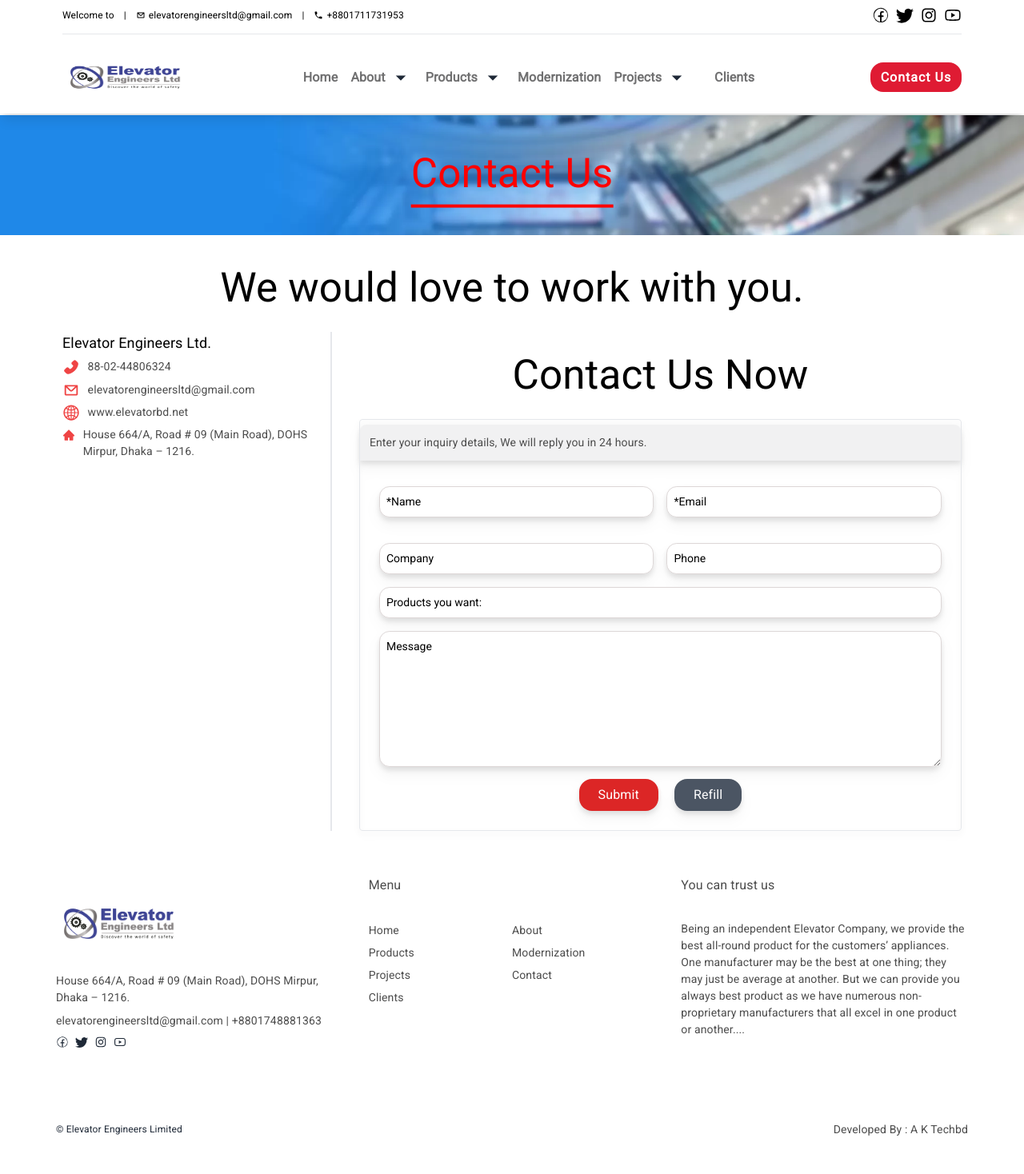
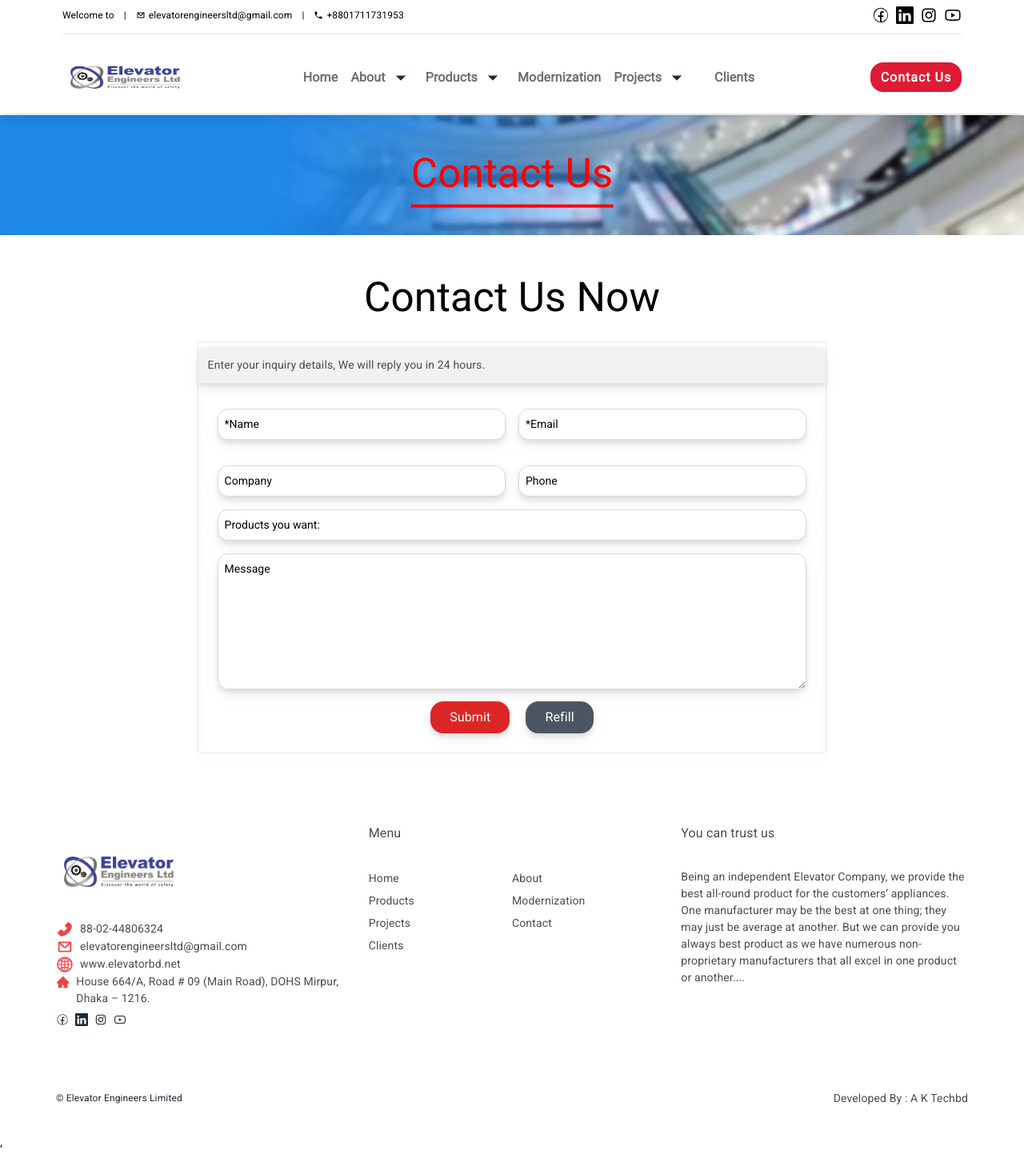
Before and after one commit to showkotus/elevator, a React (Vite) app: page /contact in a window 1280 px wide. Shown: the top 1468 px of the page at 80% size. After the commit the page ends 1440 px from the top, so only its background shows below. Built offline with nearby package versions, Linux system fonts and the light colour scheme.

Commit message:
modify footer, contact us page, managaing director massage

```diff
--- a/src/components/Footer/Footer.jsx
+++ b/src/components/Footer/Footer.jsx
@@ -1,21 +1,29 @@
 import { Link } from "react-router-dom";
 import logo from '../../assets/navbar/navbarLogo.png'
 import { CiFacebook } from 'react-icons/ci'
-import { BsTwitter } from 'react-icons/bs'
-import { AiOutlineInstagram, AiOutlineYoutube } from 'react-icons/ai'
+import { BsLinkedin } from 'react-icons/bs'
+import { AiFillHome, AiFillPhone, AiOutlineGlobal, AiOutlineInstagram, AiOutlineYoutube } from 'react-icons/ai'
 import './Footer.css'
+import { CgMail } from "react-icons/cg";
 const Footer = () => {
     return (
         <footer className="footer-container">
             <div className="container p-4 lg:p-0">
                 <div className="grid grid-cols-1  md:grid-cols-3 py-12 gap-8">
                     <div>
-                        <img src={logo} alt="logo of the company" width={156} height={56} />
+                        {/* <img src={logo} alt="logo of the company" width={156} height={56} />
                         <p className="mb-2"><span> House 664/A, Road # 09 (Main Road), DOHS Mirpur, Dhaka – 1216.</span></p>
-                        <p className="mb-2"> elevatorengineersltd@gmail.com | +8801748881363</p>
+                        <p className="mb-2"> elevatorengineersltd@gmail.com | +8801748881363</p> */}
+                        <div>
+                            <img src={logo} alt="logo of the company" width={156} height={56} />
+                            <p className="flex gap-x-2"><AiFillPhone size={22} className='text-red-500' /> <span>88-02-44806324</span></p>
+                            <p className="flex gap-x-2"><CgMail size={22} className='text-red-500' /> <span>elevatorengineersltd@gmail.com</span></p>
+                            <p className="flex gap-x-2"><AiOutlineGlobal size={22} className='text-red-500' /> <span>www.elevatorbd.net</span></p>
+                            <p className="flex gap-x-2"><AiFillHome size={22} className='text-red-500' /> <span> House 664/A, Road # 09 (Main Road), DOHS Mirpur, Dhaka – 1216.</span></p>
+                        </div>
                         <div className='flex items-center gap-x-2 mt-2'>
                             <CiFacebook />
-                            <BsTwitter />
+                            <BsLinkedin />
                             <AiOutlineInstagram />
                             <AiOutlineYoutube />
                         </div>
@@ -38,10 +46,10 @@
                     <div>
                         <h2>You can trust us</h2>
                         <p className="my-6">Being an independent Elevator Company, we provide the best all-round product for
-the customers’ appliances. One manufacturer may be the best at one thing; they
-may just be average at another. But we can provide you always best product as we
-have numerous non-proprietary manufacturers that all excel in one product or
-another....</p>
+                            the customers’ appliances. One manufacturer may be the best at one thing; they
+                            may just be average at another. But we can provide you always best product as we
+                            have numerous non-proprietary manufacturers that all excel in one product or
+                            another....</p>
                         {/* <button className="primaryButton rounded-2xl mt-5">Contact Us</button> */}
                     </div>
                 </div>
--- a/src/components/Navbar/Navbar.jsx
+++ b/src/components/Navbar/Navbar.jsx
@@ -8,7 +8,7 @@
 import { useContext, useEffect, useState } from 'react';
 import './Navbar.css'
 import { NavbarContext } from '../../context/ContextProvider';
-import { BsTwitter } from 'react-icons/bs';
+import { BsLinkedin } from 'react-icons/bs';
 import { CiFacebook } from 'react-icons/ci';
 import { AiOutlineInstagram, AiOutlineYoutube } from 'react-icons/ai';
 const Navbar = () => {
@@ -127,7 +127,7 @@
             <header className='container'>
                 <nav className={`custom-nav  ${isBanner && !shownav ? 'bg-white lg:bg-transparent hoverEffect' : 'bg-white'}`}>
                     <div>
-                        <Link onClick={() => setMdNav(false)} to={'/'}><img src={logo} alt="logo of the website" className='h-[90px] w-[156px] bg-white' /></Link>
+                        <Link onClick={() => setMdNav(false)} to={'/'}><img src={logo} alt="logo of the website" className='h-[90px] w-[156px]' /></Link>
                     </div>
                     <div className='hidden lg:block'>
                         <ul>
@@ -147,7 +147,7 @@
                     </ul>
                     <div className='flex items-center justify-center gap-x-4 my-6'>
                             <CiFacebook size={34} className='hover:text-red-500 cursor-pointer icon' />
-                            <BsTwitter size={34} className='hover:text-red-500 cursor-pointer icon' />
+                            <BsLinkedin size={34} className='hover:text-red-500 cursor-pointer icon' />
                             <AiOutlineInstagram size={34} className='hover:text-red-500 cursor-pointer icon' />
                             <AiOutlineYoutube size={34} className='hover:text-red-500 cursor-pointer icon' />
                         </div>
--- a/src/components/UpperNav/UpperNav.jsx
+++ b/src/components/UpperNav/UpperNav.jsx
@@ -1,7 +1,7 @@
 import { CgMail } from 'react-icons/cg'
 import { IoMdCall } from 'react-icons/io'
 import { CiFacebook } from 'react-icons/ci'
-import { BsTwitter } from 'react-icons/bs'
+import { BsLinkedin } from 'react-icons/bs'
 import { AiOutlineInstagram, AiOutlineYoutube } from 'react-icons/ai'
 import '../Navbar/Navbar.css'
 // eslint-disable-next-line react/prop-types
@@ -22,7 +22,7 @@
                     <div className={`${isBanner && !shownav ? "text-white" : "text-black"}`}>
                         <div className='flex items-center gap-x-2'>
                             <CiFacebook size={22} className='hover:text-red-500 cursor-pointer icon' />
-                            <BsTwitter size={22} className='hover:text-red-500 cursor-pointer icon' />
+                            <BsLinkedin size={22} className='hover:text-red-500 cursor-pointer icon' />
                             <AiOutlineInstagram size={22} className='hover:text-red-500 cursor-pointer icon' />
                             <AiOutlineYoutube size={22} className='hover:text-red-500 cursor-pointer icon' />
                         </div>
--- a/src/pages/Contact/Contact.jsx
+++ b/src/pages/Contact/Contact.jsx
@@ -1,34 +1,32 @@
 import './Contact.css'
-import { AiFillPhone, AiFillHome, AiOutlineGlobal } from 'react-icons/ai'
-import { CgMail, } from 'react-icons/cg'
+// import { AiFillPhone, AiFillHome, AiOutlineGlobal } from 'react-icons/ai'
+// import { CgMail, } from 'react-icons/cg'
 import ContactForm from '../../components/ContactForm/ContactForm';
 import BannerBG from '../../components/BannerBG/BannerBG';
 import { useContext } from 'react';
 import { NavbarContext } from '../../context/ContextProvider';
 const Contact = () => {
-    const {setIsBanner} = useContext(NavbarContext)
-    function changeNav(){
+    const { setIsBanner } = useContext(NavbarContext)
+    function changeNav() {
         setIsBanner(false)
     }
     changeNav()
     return (
         <div className='marginTop'>
-            <BannerBG title={"Contact Us"}/>
+            <BannerBG title={"Contact Us"} />
             <div className="container ">
-                <div className="contact-container mt-5">
-                    <h2>We would love to work with you.</h2>
-                    <div className='flex flex-col-reverse md:flex-row gap-x-[3%]'>
-                        <div className='border-r-2 w-full md:w-[30%]'>
+                <div className="contact-container my-8 w-full lg:w-[70%] mx-auto">
+                    {/* <h2>We would love to work with you.</h2> */}
+                    <div className=''>
+                        {/* <div className='border-r-2 w-full md:w-[30%]'>
                             <h4>Elevator Engineers Ltd.</h4>
                             <p><AiFillPhone size={22} className='text-red-500' /> <span>88-02-44806324</span></p>
                             <p><CgMail size={22} className='text-red-500' /> <span>elevatorengineersltd@gmail.com</span></p>
                             <p><AiOutlineGlobal size={22} className='text-red-500' /> <span>www.elevatorbd.net</span></p>
                             <p><AiFillHome size={22} className='text-red-500' /> <span> House 664/A, Road # 09 (Main Road), DOHS Mirpur, Dhaka – 1216.</span></p>
-                        </div>
-                        <div className='w-full md:w-[67%]'>
+                        </div> */}
                         <ContactForm
-                        property={{cap: "Enter your inquiry details, We will reply you in 24 hours.",cap2:"Contact Us Now", type: {name:"*Name",  email: "*Email", company:"Company", telephone: "Phone", textArea: "Message", product: "Products you want"}}}/>
-                        </div>
+                            property={{ cap: "Enter your inquiry details, We will reply you in 24 hours.", cap2: "Contact Us Now", type: { name: "*Name", email: "*Email", company: "Company", telephone: "Phone", textArea: "Message", product: "Products you want" } }} />
                     </div>
                 </div>
             </div>
--- a/src/subPages/FactoryView/FactoryView.css
+++ b/src/subPages/FactoryView/FactoryView.css
@@ -16,6 +16,7 @@
     font-size: 16px;
     font-weight: 400;
     margin-bottom: 1.2rem;
+    text-align: justify;
 }
 
 .management-container img{
--- a/src/subPages/FactoryView/FactoryView.jsx
+++ b/src/subPages/FactoryView/FactoryView.jsx
@@ -127,7 +127,6 @@
                         <p>Our highly knowledgeable and experienced team of experts ensures proper install, maintain & support the elevators, escalators, generators, AVR, and other equipment with utmost professionalism.</p>
                         <p>Our website serves as a portal to showcase our achievements, capabilities, and the comprehensive range of services we provide. We invite you to explore the site and learn more about our company, our valued clients, and the projects that have earned us accolades</p>
                         <p>As the Managing Director of Elevator Engineers Ltd., I extend my sincere gratitude to our clients, partners, and team members for their unwavering support. It is your trust and belief in our abilities that have propelled us to new heights and will continue to inspire us to strive for excellence in all that we do.</p>
-                        <p>As the Managing Director of Elevator Engineers Ltd., I extend my sincere gratitude to our clients, partners, and team members for their unwavering support. It is your trust and belief in our abilities that have propelled us to new heights and will continue to inspire us to strive for excellence in all that we do.</p>
                         <p>Thank you for considering Elevator Engineers Ltd. for your elevator and lift needs. We assure you of our unwavering commitment to deliver the best all-round products and services, ensuring your complete satisfaction.</p>
                     </div>
                 </div>
```
Also changed, not shown: src/assets/navbar/logo.png (added), 1 other file (tests, documents, lock files or other folders).
